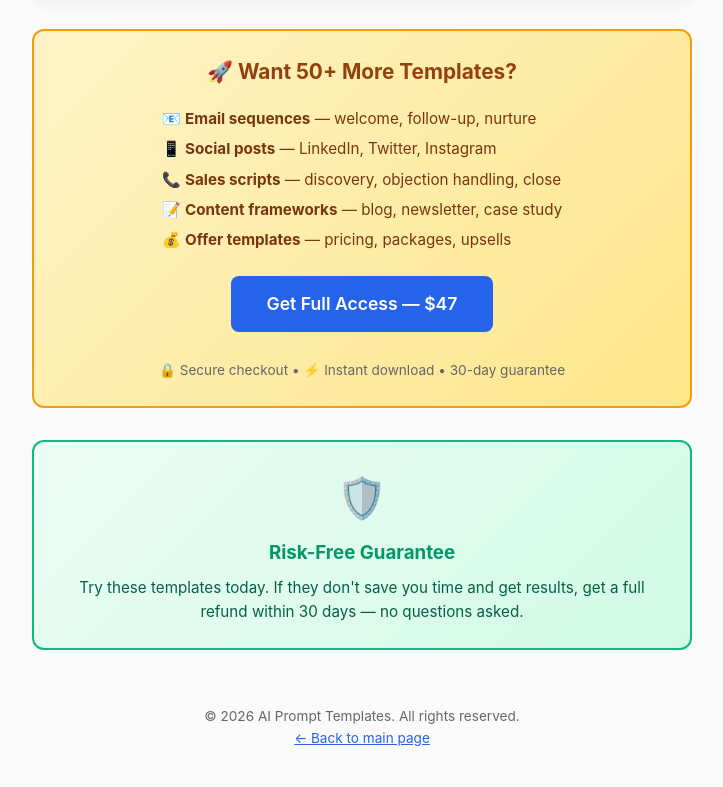
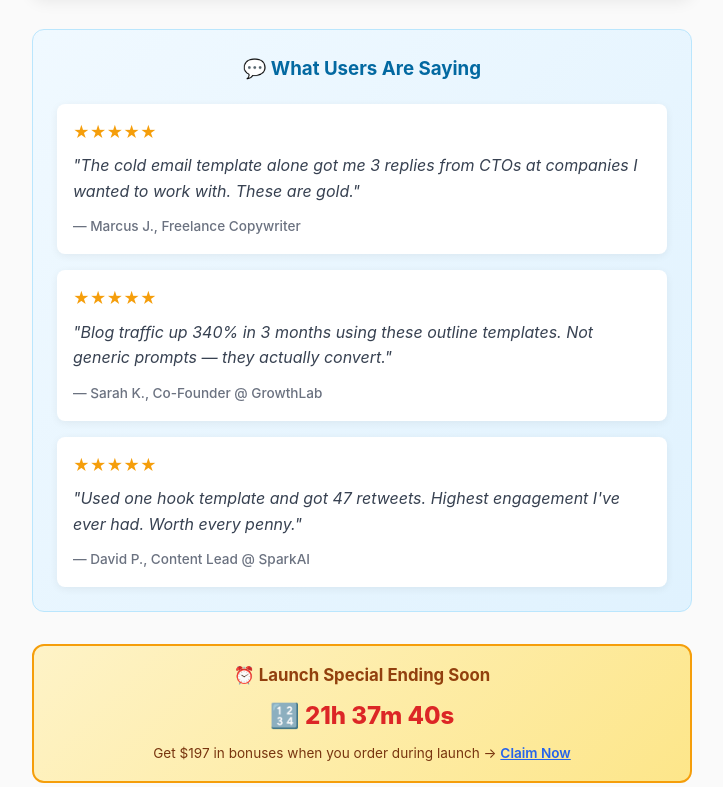
Before and after one commit to majh777/ai-prompt-templates, a plain HTML site: page free-templates.html in a window 1280 px wide. Shown: the part 1257-2044 px from the top of the page, without its empty margins (278-1001 px from the left). Drawn offline with Linux system fonts and the light colour scheme.

Commit message:
ship: add social proof and urgency to free templates page
- Added testimonials section with user quotes to build trust
- Added countdown timer to create urgency for paid upgrade
- Improves free→paid conversion without external config

```diff
--- a/free-templates.html
+++ b/free-templates.html
@@ -239,6 +239,35 @@ Include:
 
         </div><!-- End locked templates -->
 
+        <!-- Social Proof Section -->
+        <div style="margin: 32px 0; padding: 24px; background: linear-gradient(135deg, #f0f9ff 0%, #e0f2fe 100%); border-radius: 12px; border: 1px solid #bae6fd;">
+            <h3 style="text-align: center; margin-bottom: 20px; color: #0369a1;">💬 What Users Are Saying</h3>
+            <div style="display: grid; gap: 16px;">
+                <div style="background: white; border-radius: 8px; padding: 16px; box-shadow: 0 2px 8px rgba(0,0,0,0.06);">
+                    <div style="color: #f59e0b; margin-bottom: 8px;">★★★★★</div>
+                    <p style="font-style: italic; color: #374151; margin-bottom: 12px;">"The cold email template alone got me 3 replies from CTOs at companies I wanted to work with. These are gold."</p>
+                    <p style="font-size: 0.85rem; color: #6b7280; font-weight: 500;">— Marcus J., Freelance Copywriter</p>
+                </div>
+                <div style="background: white; border-radius: 8px; padding: 16px; box-shadow: 0 2px 8px rgba(0,0,0,0.06);">
+                    <div style="color: #f59e0b; margin-bottom: 8px;">★★★★★</div>
+                    <p style="font-style: italic; color: #374151; margin-bottom: 12px;">"Blog traffic up 340% in 3 months using these outline templates. Not generic prompts — they actually convert."</p>
+                    <p style="font-size: 0.85rem; color: #6b7280; font-weight: 500;">— Sarah K., Co-Founder @ GrowthLab</p>
+                </div>
+                <div style="background: white; border-radius: 8px; padding: 16px; box-shadow: 0 2px 8px rgba(0,0,0,0.06);">
+                    <div style="color: #f59e0b; margin-bottom: 8px;">★★★★★</div>
+                    <p style="font-style: italic; color: #374151; margin-bottom: 12px;">"Used one hook template and got 47 retweets. Highest engagement I've ever had. Worth every penny."</p>
+                    <p style="font-size: 0.85rem; color: #6b7280; font-weight: 500;">— David P., Content Lead @ SparkAI</p>
+                </div>
+            </div>
+        </div>
+
+        <!-- Urgency Banner -->
+        <div style="background: linear-gradient(135deg, #fef3c7 0%, #fde68a 100%); border: 2px solid #f59e0b; border-radius: 12px; padding: 16px; margin: 24px 0; text-align: center;">
+            <div style="font-weight: 700; color: #92400e; font-size: 1.05rem; margin-bottom: 8px;">⏰ Launch Special Ending Soon</div>
+            <div style="font-size: 1.5rem; font-weight: 800; color: #dc2626;">🔢 <span class="countdown-timer">--h --m --s</span></div>
+            <div style="font-size: 0.85rem; color: #78350f; margin-top: 8px;">Get $197 in bonuses when you order during launch → <a href="https://gumroad.com/l/ai-prompt-templates" style="color: #2563eb; font-weight: 600;">Claim Now</a></div>
+        </div>
+
         <!-- Upsell to Full Bundle -->
         <div class="upsell">
             <h3>🚀 Want 50+ More Templates?</h3>
@@ -316,6 +345,35 @@ Include:
             }, 2000);
         });
     }
+
+    // Countdown timer for urgency
+    (function() {
+        // Set countdown to midnight UTC
+        var now = new Date();
+        var midnight = new Date(now);
+        midnight.setUTCHours(24, 0, 0, 0);
+
+        function updateCountdown() {
+            var diff = midnight - new Date();
+            if (diff <= 0) {
+                midnight.setUTCDate(midnight.getUTCDate() + 1);
+                diff = midnight - new Date();
+            }
+
+            var hours = Math.floor(diff / (1000 * 60 * 60));
+            var minutes = Math.floor((diff % (1000 * 60 * 60)) / (1000 * 60));
+            var seconds = Math.floor((diff % (1000 * 60)) / 1000);
+
+            var display = hours + 'h ' + minutes + 'm ' + seconds + 's';
+            var elements = document.querySelectorAll('.countdown-timer');
+            elements.forEach(function(el) {
+                el.textContent = display;
+            });
+        }
+
+        updateCountdown();
+        setInterval(updateCountdown, 1000);
+    })();
 
     // Check if user already submitted email
     (function() {
```
